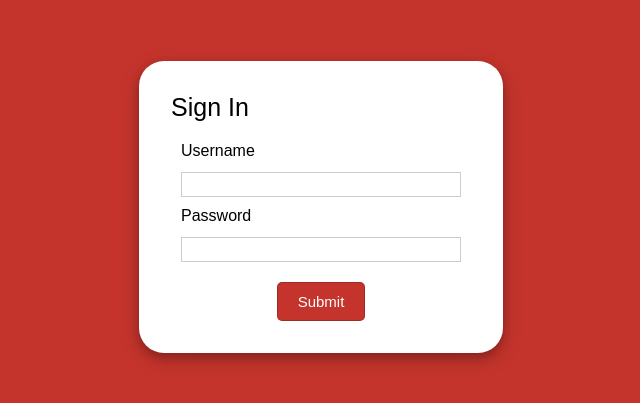
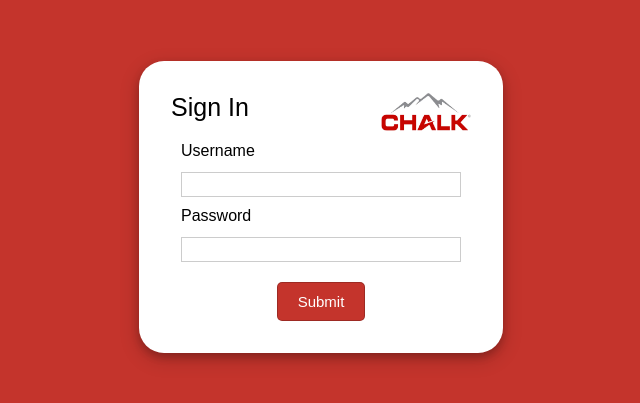
Before and after one commit to emsanders1/ChalkMountainAssetManagement, a React (Create React App) app: page /login in a window 1280 px wide. Shown: the part 225-628 px from the top of the page, without its empty margins (319-959 px from the left). Built offline with nearby package versions, Linux system fonts and the light colour scheme.

Commit message:
Update login form

```diff
--- a/src/pages/Login.css
+++ b/src/pages/Login.css
@@ -79,3 +79,10 @@
     }
 
   }
+
+  .img {
+    float: right;
+    align-items: center;
+    max-width: 30%;
+    max-height: 30%;
+  }
--- a/src/pages/Login.js
+++ b/src/pages/Login.js
@@ -73,6 +73,7 @@ export default function Login() {
   return (
     <div className="app">
       <div className="login-form">
+      <img  class="img" src={require('../imgs/chalk-logo.png')}alt="pic"></img>
         <div className="title">Sign In</div>
         {isSubmitted ? <div>User is successfully logged in</div> : renderForm}
       </div>
```
